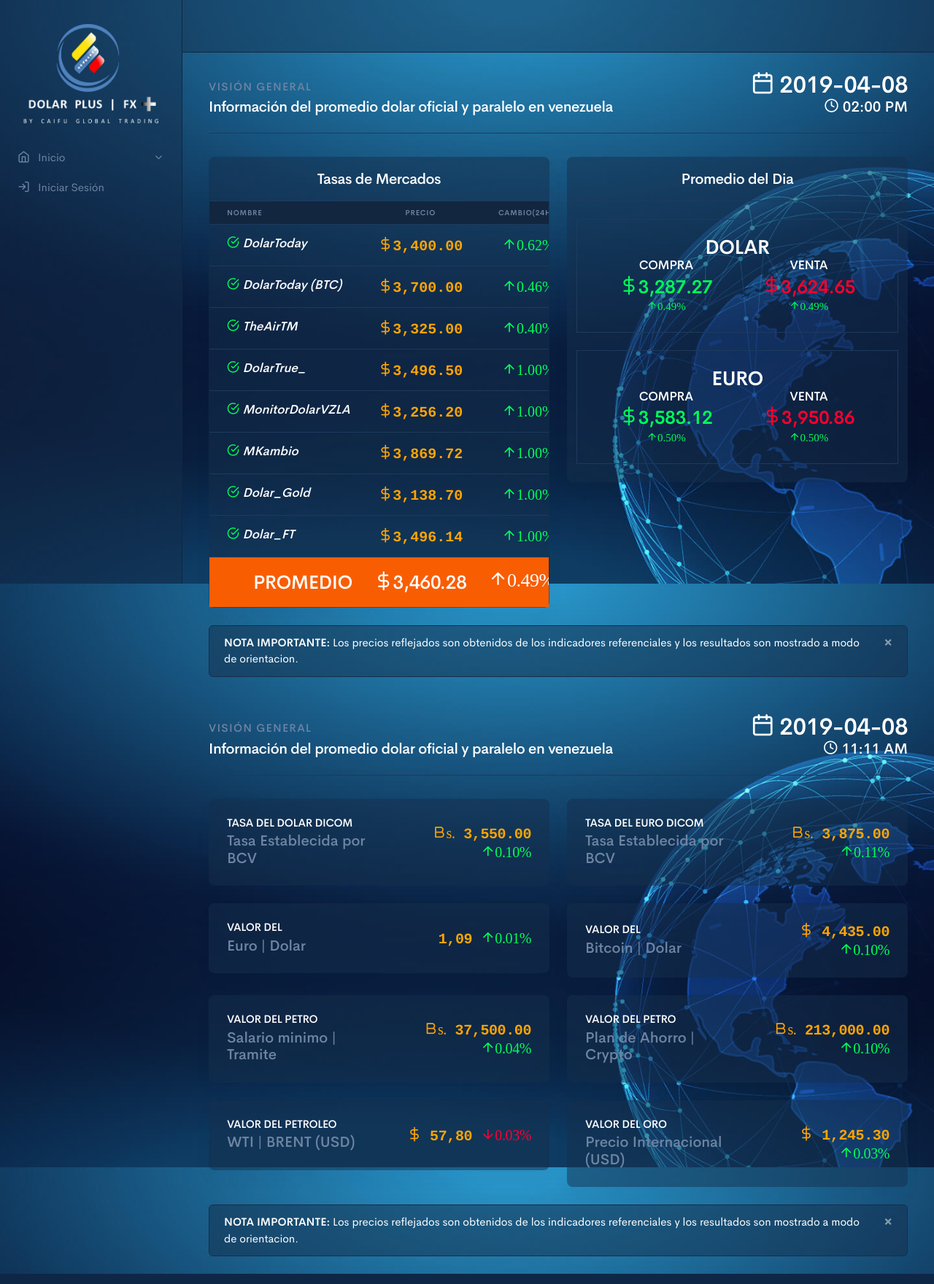
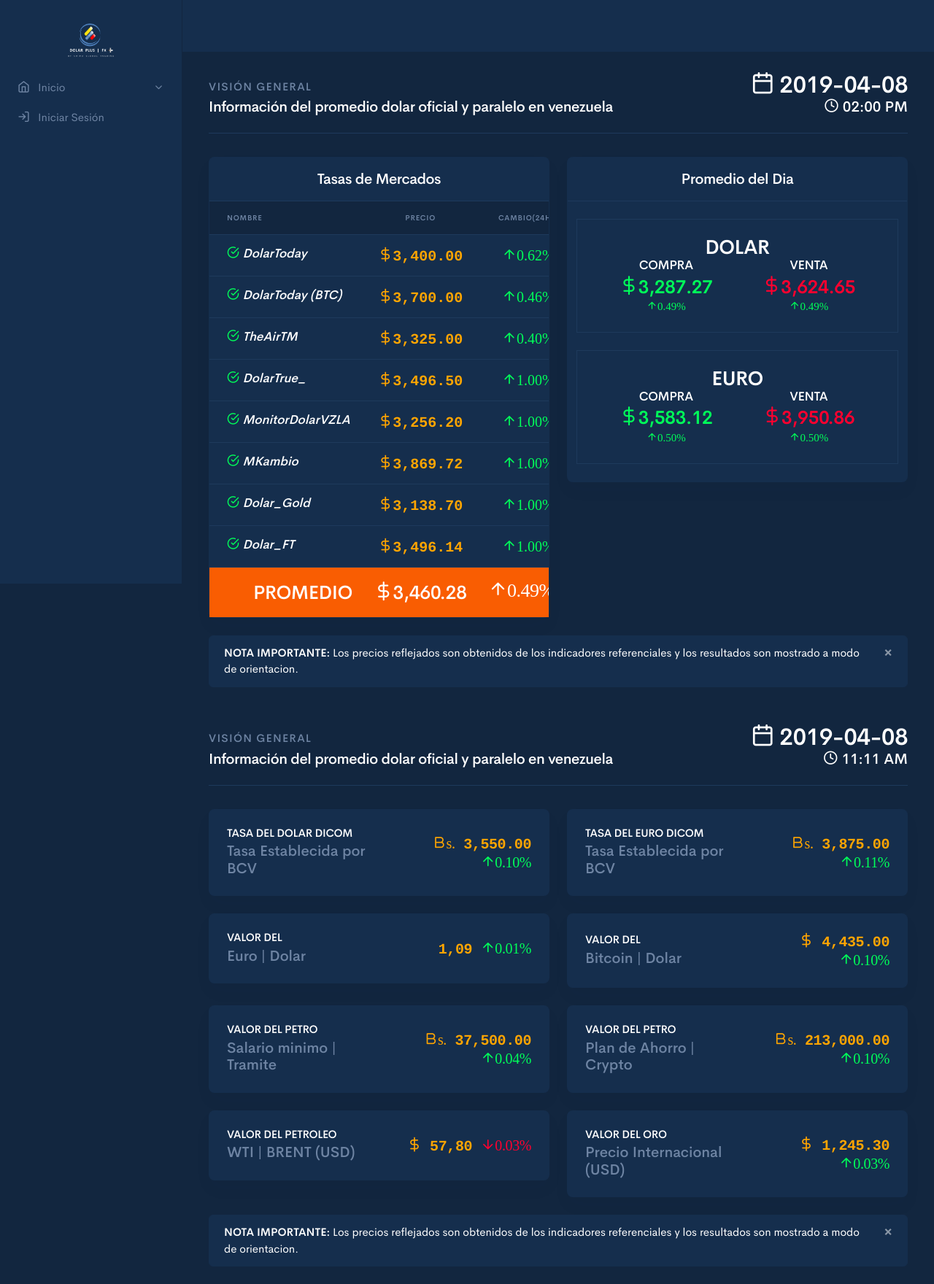
Before and after one commit to jesusvelasquezoficial/MercadoPlus, a PHP site: page /index.php in a window 1280 px wide. Shown: the whole page at 73% size. Run offline with PHP 8.4, Linux system fonts and the light colour scheme; data comes from the database, SQL or seed files in the repository; some web fonts are replaced.

Commit message:
Creado y modificado archivos de estilos css

```diff
--- a/resources/head.php
+++ b/resources/head.php
@@ -9,75 +9,15 @@
   <link rel="stylesheet" href="assets/libs/quill/dist/quill.core.css">
   <link rel="stylesheet" href="assets/libs/select2/dist/css/select2.min.css">
   <link rel="stylesheet" href="assets/libs/flatpickr/dist/flatpickr.min.css">
-
+  <!-- Libs CSS CDN -->
   <link rel="stylesheet" href="https://cdnjs.cloudflare.com/ajax/libs/animate.css/3.7.0/animate.min.css">
 
   <!-- Theme CSS -->
   <link rel="stylesheet" href="assets/css/theme.min.css" id="stylesheetLight">
   <link rel="stylesheet" href="assets/css/theme-dark.min.css" id="stylesheetDark">
 
-  <style>
-    /* width */
-    ::-webkit-scrollbar {
-      width: 10px;
-    }
-    /* Track */
-    ::-webkit-scrollbar-track {
-      background: transparent;
-    }
-     /* Handle */
-    ::-webkit-scrollbar-thumb {
-      background: rgba(0,0,0,.1);
-    }
-    /* Handle on hover */
-    ::-webkit-scrollbar-thumb:hover {
-      background: rgba(0,0,0,.2);
-    }
-    body {
-      display: none;
-      position: relative !important;
-      background-image: url("assets/img/fondo7.jpg");
-      /* background-image: url("assets/img/illustrations/coworking.svg"); */
-      background-repeat: repeat;
-      background-position: top right;
-      background-attachment: fixed;
-      background-size: cover;
-    }
-    .card, .navbar-light, .alert-light, .blue-alpha{
-       background-color: rgba(21, 46, 77, 0.5) !important;
-    }
-    .blue-alpha-0{
-      background-color: rgba(21, 46, 77, .2) !important;
-    }
-    @media (min-width: 768px){
-     .navbar-brand-img {
-        max-height: 9rem !important;
-      }
-    }
-    @media (max-width: 768px){
-     .navbar-brand-img {
-        max-height: 2.5rem !important;
-      }
-      .navbar-light{
-        background-color: rgba(21, 46, 77, 1) !important;
-      }
-    }
-    .formatoCaja{
-      width : 1080px !important;
-    }
-    .fondoFila {
-      background-color: rgba(21, 46, 77, .6) !important;
-    }
-    thead th{
-      padding-top: .5rem !important;
-      padding-bottom: .5rem !important;
-    }
-    tbody th{
-        padding-top: .35rem !important;
-        padding-bottom: .35rem !important;
-        font-family:courier;
-    }
-  </style>
+  <!-- MAIN CSS -->
+  <link rel="stylesheet" href="assets/css/main.css">
 
   <title>Mercado Plus</title>
 
```
